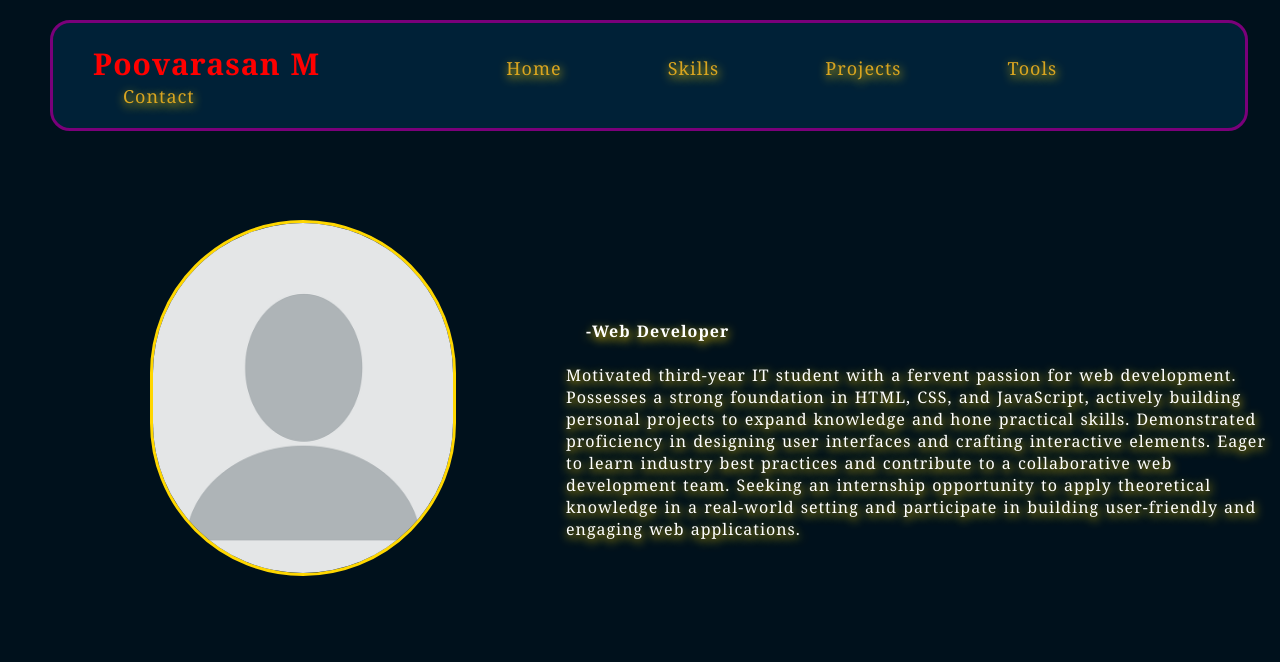
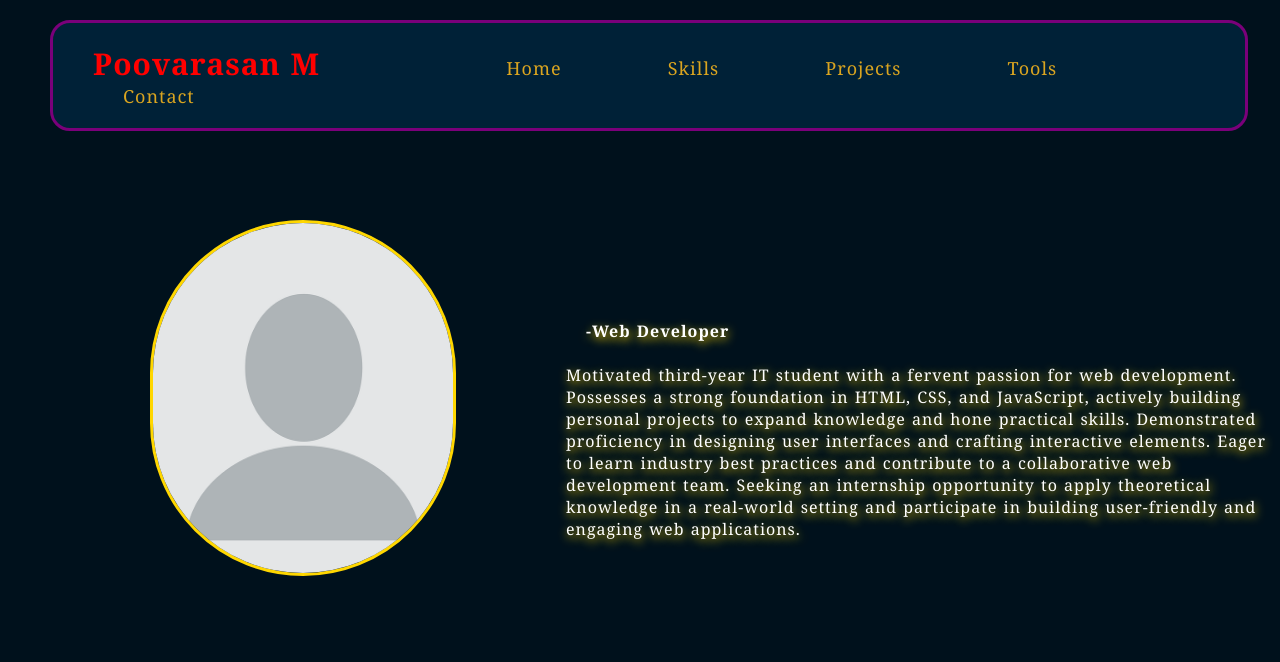
Before and after one commit to PoovarasanM29/Portfolio, a plain HTML site: page index.html in a window 1280 px wide. Shown: the top 662 px of the page. Drawn offline with Linux system fonts and the light colour scheme.

Commit message:
Update style.css

```diff
--- a/style.css
+++ b/style.css
@@ -53,7 +53,7 @@ nav a {
     color: goldenrod;
     justify-content: space-evenly;
     font-size: large;
-    text-shadow: gold 1px  3px 10px;
+
 }
 
 nav li {
@@ -64,6 +64,7 @@ nav li {
 a:hover {
     background-color: #001824;
     border-radius: 50px;
+    color:gold;
 }
 
 a:focus,
```
